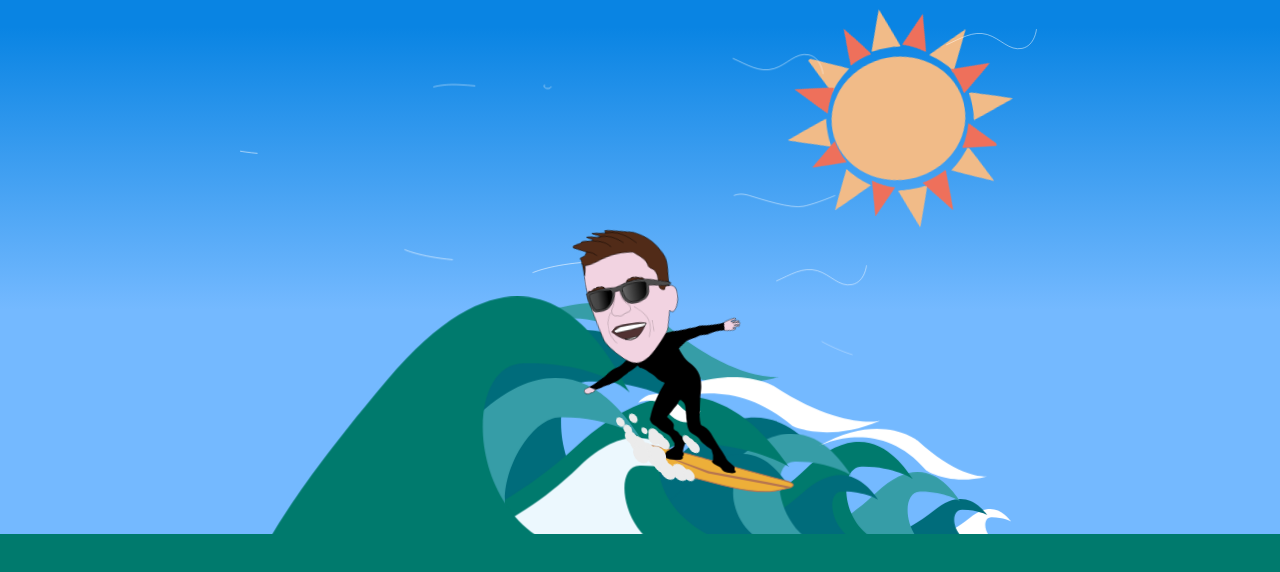
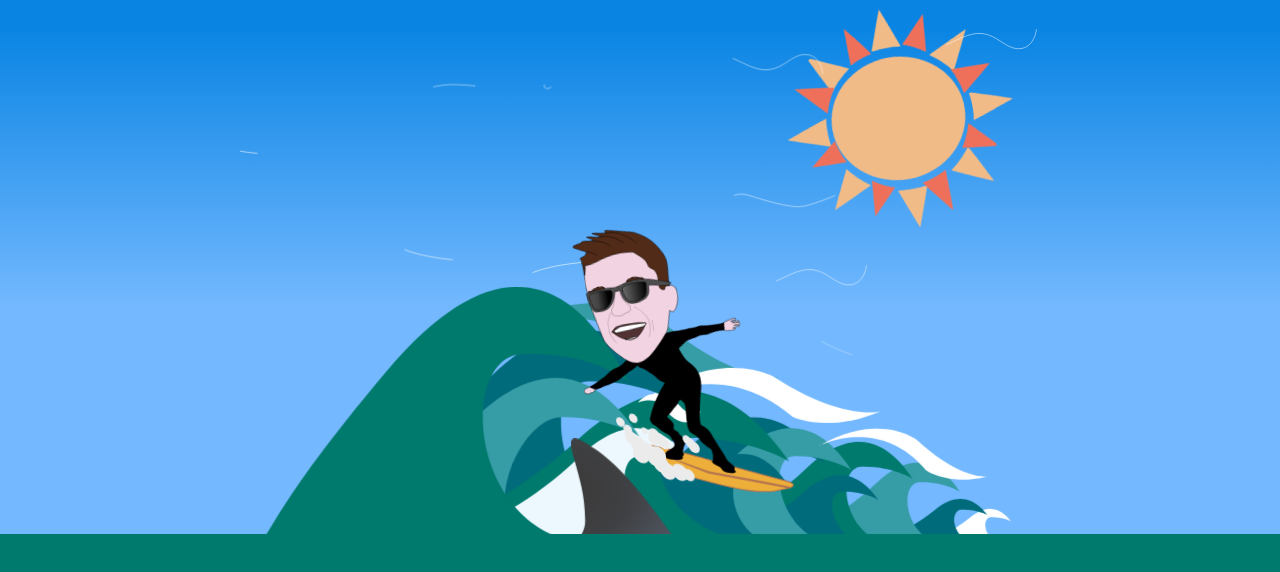
Before and after one commit to dejotb/robocze, a plain HTML site: page index.html in a window 1280 px wide. Drawn offline with Linux system fonts and the light colour scheme.

Commit message:
Add files via upload

```diff
--- a/index.html
+++ b/index.html
@@ -15,7 +15,6 @@
             <div class="wrapper-section-1">
                 <section class="section-item-1">
 
-
                     <?xml version="1.0" encoding="UTF-8" standalone="no"?>
                     <!DOCTYPE svg PUBLIC "-//W3C//DTD SVG 1.1//EN" "http://www.w3.org/Graphics/SVG/1.1/DTD/svg11.dtd">
                     <svg class="total-surf" width="100%" height="100%" viewBox="0 0 153573 104085" version="1.1" xmlns="http://www.w3.org/2000/svg" xmlns:xlink="http://www.w3.org/1999/xlink" xml:space="preserve" xmlns:serif="http://www.serif.com/" style="fill-rule:evenodd;clip-rule:evenodd;stroke-linejoin:round;stroke-miterlimit:2;">
@@ -25,10 +24,10 @@
                                     <path d="M125226,5693.76C124452,7800.65 123829,9538.69 123846,9555.46C123864,9572.23 124172,9538.69 124533,9482.81C125057,9398.98 125500,9376.63 126676,9376.63C127852,9376.63 128294,9398.98 128818,9482.81C129179,9538.69 129488,9572.23 129505,9555.46C129546,9521.93 126722,1860 126676,1860C126658,1860 126006,3586.87 125226,5693.76Z" style="fill:rgb(241,187,136);fill-rule:nonzero;stroke:rgb(241,187,136);stroke-width:1px;"/>
                                 </g>
                                 <g transform="matrix(2.12003,0,0,2.12003,-7061.32,-7618.01)">
-                                    <path d="M140100,9273.74C140566,9063.26 140847,8938.45 140859,8938.45C140882,8932.86 140899,8944.04 140899,8960.81C140899,9011.1 137284,16281.8 137237,16326.5C137208,16354.5 137086,16237.1 136963,16075.1C136247,15120.7 135290,14135 134348,13373.7C134348,13373.7 134348,13373.6 134348,13373.4C134165,13225.4 133982,13085.8 133802,12956.6C133441,12699.6 133173,12470.4 133196,12448.1C133226,12420.1 134949,11621 137028,10670.9C138083,10189.8 139045,9751.69 139740,9436.41C139950,9320.53 140081,9258.93 140100,9273.74L140100,9273.74Z" style="fill:rgb(241,187,136);fill-rule:nonzero;stroke:rgb(241,187,136);stroke-width:1px;"/>
+                                    <path d="M140100,9273.74C140566,9063.26 140847,8938.45 140859,8938.45C140882,8932.86 140899,8944.04 140899,8960.81C140899,9011.1 137284,16281.8 137237,16326.5C137208,16354.5 137086,16237.1 136963,16075.1C136247,15120.7 135290,14135 134348,13373.7L134348,13373.4C134165,13225.4 133982,13085.8 133802,12956.6C133441,12699.6 133173,12470.4 133196,12448.1C133226,12420.1 134949,11621 137028,10670.9C138083,10189.8 139045,9751.69 139740,9436.41C139950,9320.53 140081,9258.93 140100,9273.74Z" style="fill:rgb(241,187,136);fill-rule:nonzero;stroke:rgb(241,187,136);stroke-width:1px;"/>
                                 </g>
                                 <g transform="matrix(2.12003,0,0,2.12003,-9789.8,-6182.75)">
-                                    <path d="M114792,15401.1C114740,15350.8 111497,8773.06 111450,8616.58C111427,8543.93 111480,8499.22 111666,8437.75C111806,8387.45 111922,8348.33 111934,8348.33C111963,8337.15 118787,11477.9 118833,11522.6C118856,11545 118583,11774.1 118222,12031.2C117378,12629.2 115963,13992.8 115322,14814.3C115054,15160.8 114816,15423.5 114792,15401.1C114765,15375 113877,13587.2 113023,11853.1C113023,11853 113023,11853 113023,11852.9L113023,11852.9L114792,15401.1Z" style="fill:rgb(241,187,136);fill-rule:nonzero;stroke:rgb(241,187,136);stroke-width:1px;"/>
+                                    <path d="M114792,15401.1C114740,15350.8 111497,8773.06 111450,8616.58C111427,8543.93 111480,8499.22 111666,8437.75C111806,8387.45 111922,8348.33 111934,8348.33C111963,8337.15 118787,11477.9 118833,11522.6C118856,11545 118583,11774.1 118222,12031.2C117378,12629.2 115963,13992.8 115322,14814.3C115054,15160.8 114816,15423.5 114792,15401.1C114765,15375 113877,13587.2 113023,11853.1L113023,11852.9L114792,15401.1Z" style="fill:rgb(241,187,136);fill-rule:nonzero;stroke:rgb(241,187,136);stroke-width:1px;"/>
                                 </g>
                                 <g transform="matrix(12.3435,2.80132e-31,2.91849e-31,-11.8479,212108,87093.7)">
                                     <path d="M700,4025C323,3891 17,3778 19,3774C24,3764 1383,3280 1389,3285C1391,3287 1384,3344 1374,3412C1347,3585 1347,3975 1374,4143C1384,4208 1390,4263 1389,4265C1387,4267 1077,4159 700,4025Z" style="fill:rgb(241,187,136);fill-rule:nonzero;stroke:rgb(241,187,136);stroke-width:0.18px;"/>
@@ -54,10 +53,10 @@
                                     <path d="M125226,5693.76C124452,7800.65 123829,9538.69 123846,9555.46C123864,9572.23 124172,9538.69 124533,9482.81C125057,9398.98 125500,9376.63 126676,9376.63C127852,9376.63 128294,9398.98 128818,9482.81C129179,9538.69 129488,9572.23 129505,9555.46C129546,9521.93 126722,1860 126676,1860C126658,1860 126006,3586.87 125226,5693.76Z" style="fill:rgb(238,112,91);fill-rule:nonzero;stroke:rgb(241,187,136);stroke-width:1.08px;"/>
                                 </g>
                                 <g transform="matrix(-1.65139,-0.754467,-0.752162,1.64635,483065,96495)">
-                                    <path d="M141422,8348.3C141888,8137.82 142169,8013.02 142181,8013.02C142204,8007.43 142221,8018.6 142221,8035.37C142221,8085.67 138606,15356.4 138559,15401.1C138530,15429 138408,15311.7 138286,15149.6C137569,14195.3 136612,13209.6 135670,12448.2C135670,12448.2 135670,12448.1 135670,12447.9C135487,12300 135304,12160.4 135124,12031.2C134763,11774.1 134495,11545 134519,11522.6C134548,11494.7 136271,10695.5 138350,9745.47C139405,9264.36 140367,8826.25 141062,8510.97C141272,8395.09 141403,8333.49 141422,8348.3L141422,8348.3Z" style="fill:rgb(238,112,91);fill-rule:nonzero;stroke:rgb(241,187,136);stroke-width:1.17px;"/>
+                                    <path d="M141422,8348.3C141888,8137.82 142169,8013.02 142181,8013.02C142204,8007.43 142221,8018.6 142221,8035.37C142221,8085.67 138606,15356.4 138559,15401.1C138530,15429 138408,15311.7 138286,15149.6C137569,14195.3 136612,13209.6 135670,12448.2L135670,12447.9C135487,12300 135304,12160.4 135124,12031.2C134763,11774.1 134495,11545 134519,11522.6C134548,11494.7 136271,10695.5 138350,9745.47C139405,9264.36 140367,8826.25 141062,8510.97C141272,8395.09 141403,8333.49 141422,8348.3Z" style="fill:rgb(238,112,91);fill-rule:nonzero;stroke:rgb(241,187,136);stroke-width:1.17px;"/>
                                 </g>
                                 <g transform="matrix(-1.66867,-0.762359,-0.760031,1.66357,490459,98802.1)">
-                                    <path d="M114792,15401.1C114740,15350.8 111497,8773.06 111450,8616.58C111427,8543.93 111480,8499.22 111666,8437.75C111806,8387.45 111922,8348.33 111934,8348.33C111963,8337.15 118787,11477.9 118833,11522.6C118856,11545 118583,11774.1 118222,12031.2C117378,12629.2 115963,13992.8 115322,14814.3C115054,15160.8 114816,15423.5 114792,15401.1C114765,15375 113877,13587.2 113023,11853.1C113023,11853 113023,11853 113023,11852.9L113023,11852.9L114792,15401.1Z" style="fill:rgb(238,112,91);fill-rule:nonzero;stroke:rgb(241,187,136);stroke-width:1.16px;"/>
+                                    <path d="M114792,15401.1C114740,15350.8 111497,8773.06 111450,8616.58C111427,8543.93 111480,8499.22 111666,8437.75C111806,8387.45 111922,8348.33 111934,8348.33C111963,8337.15 118787,11477.9 118833,11522.6C118856,11545 118583,11774.1 118222,12031.2C117378,12629.2 115963,13992.8 115322,14814.3C115054,15160.8 114816,15423.5 114792,15401.1C114765,15375 113877,13587.2 113023,11853.1L113023,11852.9L114792,15401.1Z" style="fill:rgb(238,112,91);fill-rule:nonzero;stroke:rgb(241,187,136);stroke-width:1.16px;"/>
                                 </g>
                                 <g transform="matrix(-10.4355,-4.76762,4.56223,-9.98591,282021,97367.8)">
                                     <path d="M700,4025C323,3891 17,3778 19,3774C24,3764 1383,3280 1389,3285C1391,3287 1384,3344 1374,3412C1347,3585 1347,3975 1374,4143C1384,4208 1390,4263 1389,4265C1387,4267 1077,4159 700,4025Z" style="fill:rgb(238,112,91);fill-rule:nonzero;stroke:rgb(241,187,136);stroke-width:0.19px;"/>
@@ -79,21 +78,21 @@
                         <g id="waves">
                             <path d="M130419,103992C130419,103992 135478,103026 140119,99200.7C144760,95375.8 147359,99200.7 147963,99885.2C147963,99885.2 146484,99071 144202,99104.6C142222,99131.4 142786,103616 146159,103992L130419,103992Z" style="fill:white;fill-rule:nonzero;"/>
                             <path d="M120706,103992C120706,103992 127264,102739 133280,97781.3C139296,92823.2 142665,97781.3 143447,98668.6C143447,98668.6 141531,97613.1 138573,97656.6C136006,97691.5 136737,103505 141109,103992L120706,103992Z" style="fill:rgb(0,108,123);fill-rule:nonzero;"/>
-                            <path class="waves-secondary" d="M102120,103992C102120,103992 112535,101699 122090,92621.7C131644,83544.6 136995,92621.7 138237,94246.1C138237,94246.1 135194,92313.8 130496,92393.5C126419,92457.3 127579,103100 134523,103992L102120,103992Z" style="fill:rgb(54,157,167);fill-rule:nonzero;"/>
+                            <path d="M102120,103992C102120,103992 112535,101699 122090,92621.7C131644,83544.6 136995,92621.7 138237,94246.1C138237,94246.1 135194,92313.8 130496,92393.5C126419,92457.3 127579,103100 134523,103992L102120,103992Z" style="fill:rgb(54,157,167);fill-rule:nonzero;"/>
                             <path d="M83585.4,104004C83585.4,104004 96717.3,101112 108766,89667.1C120813,78221.7 127560,89667.1 129126,91715.3C129126,91715.3 125288,89278.8 119365,89379.3C114224,89459.7 115688,102879 124443,104004L83585.4,104004L83585.5,104004L83585.4,104004Z" style="fill:rgb(0,122,109);fill-rule:nonzero;"/>
                             <path d="M49337.9,64068.5C49337.9,64068.5 68414.4,53498.8 83867.1,70804.3C83867.1,70804.3 91211,75591.1 103407,72161.9C103407,72161.9 94684,73377.9 80753.1,61286C80753.1,61286 68644,52188.4 49338,64068.6" style="fill:rgb(54,157,167);fill-rule:nonzero;"/>
-                            <path class="waves-secondary" d="M75840.6,78043.2C75840.6,78043.2 90921.8,66836.6 106096,79847.3C106096,79847.3 112914,83095.1 122936,78772.6C122936,78772.6 115627,80808.3 102348,72075.5C102348,72075.5 90968.1,65691.4 75840.7,78043.2" style="fill:white;fill-rule:nonzero;"/>
+                            <path d="M75840.6,78043.2C75840.6,78043.2 90921.8,66836.6 106096,79847.3C106096,79847.3 112914,83095.1 122936,78772.6C122936,78772.6 115627,80808.3 102348,72075.5C102348,72075.5 90968.1,65691.4 75840.7,78043.2" style="fill:white;fill-rule:nonzero;"/>
                             <path d="M52390.8,103992C52390.8,103992 69677.6,100400 85536.4,86182.3C101396,71964.5 110277,86182.3 112339,88726.6C112339,88726.6 107287,85700.3 99489,85824.9C92722.2,85924.7 95815.3,102607 107340,104004L52390.6,103992L52390.8,103992Z" style="fill:rgb(0,108,123);fill-rule:nonzero;"/>
                             <path d="M90187.3,103985C90187.3,103985 99512,102047 108066,94378.2C116621,86709 121412,94378.2 122524,95750.7C122524,95750.7 119799,94118.2 115593,94185.4C111943,94239.3 113611,103238 119828,103992L90187.2,103985L90187.3,103985Z" style="fill:rgb(0,108,123);fill-rule:nonzero;"/>
                             <path d="M4970.9,103992C4970.9,103992 23543.2,97716.8 46608,73658.7C69673.2,49600.5 82589.4,73658.7 85587.9,77963.9C85587.9,77963.9 78240.9,72842.9 66900.1,73053.8C57058.6,73222.8 61133.7,99730.5 77895.1,102094L17165.7,103484L4971,103992L4970.9,103992Z" style="fill:rgb(0,108,123);fill-rule:nonzero;"/>
-                            <path class="wave-under" d="M66668.8,103992C66668.8,103992 81283.1,100709 94690.4,87714.9C108098,74720.4 115606,87714.9 117349,90040.2C117349,90040.2 113079,87274.3 106486,87388.1C100765,87479.5 103565,102715 113308,103992L66668.8,103992Z" style="fill:rgb(54,157,167);fill-rule:nonzero;"/>
+                            <path id="wave-under" d="M66668.8,103992C66668.8,103992 81283.1,100709 94690.4,87714.9C108098,74720.4 115606,87714.9 117349,90040.2C117349,90040.2 113079,87274.3 106486,87388.1C100765,87479.5 103565,102715 113308,103992L66668.8,103992Z" style="fill:rgb(54,157,167);fill-rule:nonzero;"/>
                             <path d="M65903.1,104084C65903.1,104084 77300.5,101524 87756.6,91389.9C98212.9,81255.7 104068,91389.9 105428,93203.4C105428,93203.4 102097,91046.3 96955.9,91135.1C92494.2,91206.3 94677.4,103088 102276,104084L65903.1,104084Z" style="fill:rgb(0,108,123);fill-rule:nonzero;"/>
-                            <path class="wave-under" serif:id="wave-under" d="M18187.5,103890C18187.5,103890 40384.5,106567 64564.3,84448.8C88744,62330.6 102284,84448.8 105428,88407C105428,88407 97725.9,83698.9 85837.1,83892.8C75520,84048.2 80515.6,101717 98086.8,103890L13784.2,103890L18187.5,103890Z" style="fill:rgb(0,122,109);fill-rule:nonzero;"/>
-                            <path class="waves-secondary" d="M36925.3,103992C36925.3,103992 51539.6,100709 64946.9,87714.9C78354.5,74720.4 85862.7,87714.9 87605.7,90040.2C87605.7,90040.2 83335.1,87274.3 76742.7,87388.1C71021.8,87479.5 73821.2,102715 83564.7,103992L36925.3,103992Z" style="fill:rgb(236,248,254);fill-rule:nonzero;"/>
+                            <path id="wave-under1" serif:id="wave-under" d="M18187.5,103890C18187.5,103890 40384.5,106567 64564.3,84448.8C88744,62330.6 102284,84448.8 105428,88407C105428,88407 97725.9,83698.9 85837.1,83892.8C75520,84048.2 80515.6,101717 98086.8,103890L13784.2,103890L18187.5,103890Z" style="fill:rgb(0,122,109);fill-rule:nonzero;"/>
+                            <path d="M36925.3,103992C36925.3,103992 51539.6,100709 64946.9,87714.9C78354.5,74720.4 85862.7,87714.9 87605.7,90040.2C87605.7,90040.2 83335.1,87274.3 76742.7,87388.1C71021.8,87479.5 73821.2,102715 83564.7,103992L36925.3,103992Z" style="fill:rgb(236,248,254);fill-rule:nonzero;"/>
                             <path d="M76436.2,77089C76304.4,77133.5 79862.5,72649.9 84798.9,78116.4C84798.9,78116.4 86225.8,79807.8 88365.1,78661.9C88365.1,78661.9 88095.4,80034.2 86530.2,80723.7C84964.8,81413.1 82560.6,79910.3 81848.1,78580.6C81136,77250.6 79459.5,76065.2 76436.2,77089" style="fill:white;fill-rule:nonzero;"/>
                             <path d="M111138,85419.2C111138,85419.2 122772,79451.9 131699,90118.1C131699,90118.1 136008,93127.4 143381,91306.6C143381,91306.6 138131,91867.9 130016,84354.8C130016,84354.8 122934,78671.1 111138,85419.2" style="fill:white;fill-rule:nonzero;"/>
                             <path d="M4970.9,103992C4970.9,103992 25770.4,98727.6 44735.4,80382.8C63700.4,62038.1 74321,80382.8 76786.1,83665.8C76786.1,83665.8 70745.1,79760.8 61420.2,79921.7C53328.1,80050.8 44139.2,102190 57921.2,103992L4970.9,103992Z" style="fill:rgb(54,157,167);fill-rule:nonzero;"/>
-                            <path class="waves-secondary"  d="M24831.4,103907C24831.4,103907 2594.4,104099 3318.4,103907C6103.21,103170 5068.86,98435.4 28186.6,71030.7C57314.9,36501.2 71054.5,67175.9 74841.2,73355.2C74841.2,73355.2 68684.1,67473.6 54362.2,67776.4C41933.6,68018.9 43709.4,100514 64876.7,103907L24831.3,103907L24831.4,103907Z" style="fill:rgb(0,122,109);fill-rule:nonzero;"/>
+                            <path id="wave-secondary" d="M24831.4,103907C24831.4,103907 2594.4,104099 3318.4,103907C6103.21,103170 5068.86,98435.4 28186.6,71030.7C57314.9,36501.2 71054.5,67175.9 74841.2,73355.2C74841.2,73355.2 68684.1,67473.6 54362.2,67776.4C41933.6,68018.9 43709.4,100514 64876.7,103907L24831.3,103907L24831.4,103907Z" style="fill:rgb(0,122,109);fill-rule:nonzero;"/>
                         </g>
                         <g id="surfer-total">
                             <g id="board-legs">
@@ -232,12 +231,15 @@
                                 <path d="M12588.3,46810.9C12588.3,46810.9 14884.4,47571.6 18676.5,47320.5C21517.1,47210 24608.8,46798.1 27527.7,46331.4C32398.8,45552.6 36788.4,44621.4 38725.5,44684.3C40997.8,44720.1 42498.1,45676 42269.5,47070.9C42045.8,48155.1 40380.1,48957.7 38592.3,48774.1C37147.9,48647.8 36128,47803 36279.6,46924.8C36428.7,46202 37469.8,45700.5 38638.7,45822.5C39533.1,45888.3 40213.5,46417 40066.8,46984.5C39990.6,47449.4 39297.2,47749.3 38540.5,47685.6C37921.6,47624.1 37513.3,47306.8 37587.9,46945.4C37661.7,46635.8 38078.1,46435.2 38559.3,46494.6C38903.6,46500 39174.9,46763.2 39171.7,46970.4" style="fill:none;fill-rule:nonzero;stroke:white;stroke-width:110.46px;stroke-linejoin:miter;stroke-miterlimit:4;"/>
                             </g>
                         </g>
+                        <g id="shark" transform="matrix(2.1419,0,0,2.1419,-28980.3,40158.7)">
+                            <path d="M53767.6,29802C53389.1,29755.1 52842.8,29535.9 52123,29034C49224.8,24911.7 47104.7,22685.3 45350.1,21501C44147,20689 43593.9,20354.1 43265.3,20669.5C42921.6,20999.5 43642.3,22679 44131.7,24888.7C44330.6,25786.9 44441.4,26811.4 44462.7,27919.5C44479,28766.6 43958.1,29590.2 43411,29802L53767.6,29802Z" style="fill:url(#_Radial3);stroke:black;stroke-width:0.47px;stroke-linecap:round;stroke-miterlimit:1.5;"/>
+                        </g>
                         <defs>
                             <linearGradient id="_Linear1" x1="0" y1="0" x2="1" y2="0" gradientUnits="userSpaceOnUse" gradientTransform="matrix(4241.89,0,0,4241.89,75195.2,43108.3)"><stop offset="0" style="stop-color:rgb(87,87,87);stop-opacity:1"/><stop offset="0.53" style="stop-color:rgb(67,67,67);stop-opacity:1"/><stop offset="1" style="stop-color:black;stop-opacity:1"/></linearGradient>
                             <linearGradient id="_Linear2" x1="0" y1="0" x2="1" y2="0" gradientUnits="userSpaceOnUse" gradientTransform="matrix(10655.1,0,0,10655.1,75987,43542.4)"><stop offset="0" style="stop-color:white;stop-opacity:1"/><stop offset="1" style="stop-color:black;stop-opacity:1"/></linearGradient>
+                            <radialGradient id="_Radial3" cx="0" cy="0" r="1" gradientUnits="userSpaceOnUse" gradientTransform="matrix(10592,0,0,9249.8,43175.6,25177.1)"><stop offset="0" style="stop-color:rgb(59,58,58);stop-opacity:1"/><stop offset="0.51" style="stop-color:rgb(64,65,68);stop-opacity:1"/><stop offset="1" style="stop-color:rgb(80,87,99);stop-opacity:1"/></radialGradient>
                         </defs>
                     </svg>
-
 
 
 
```
